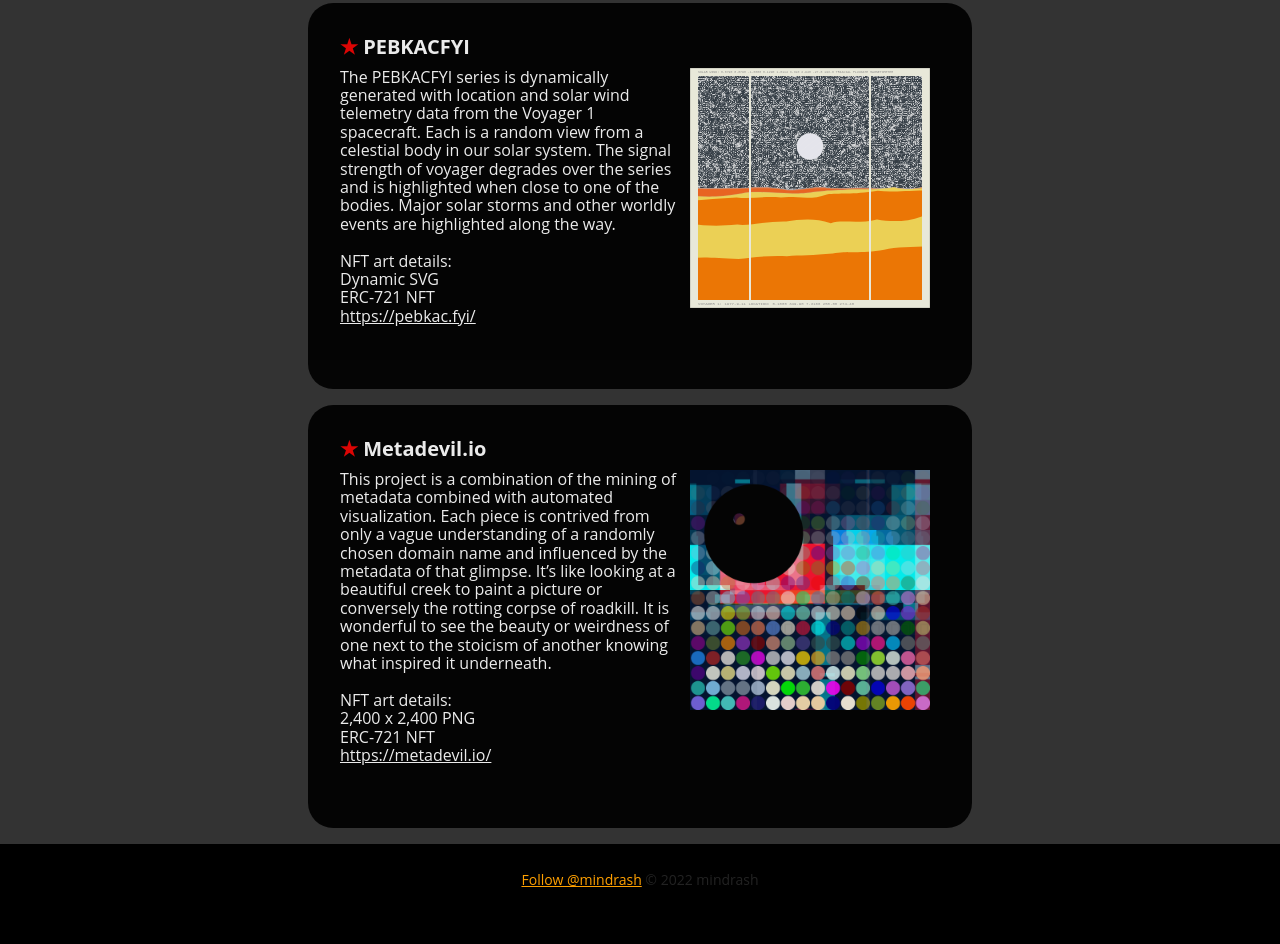
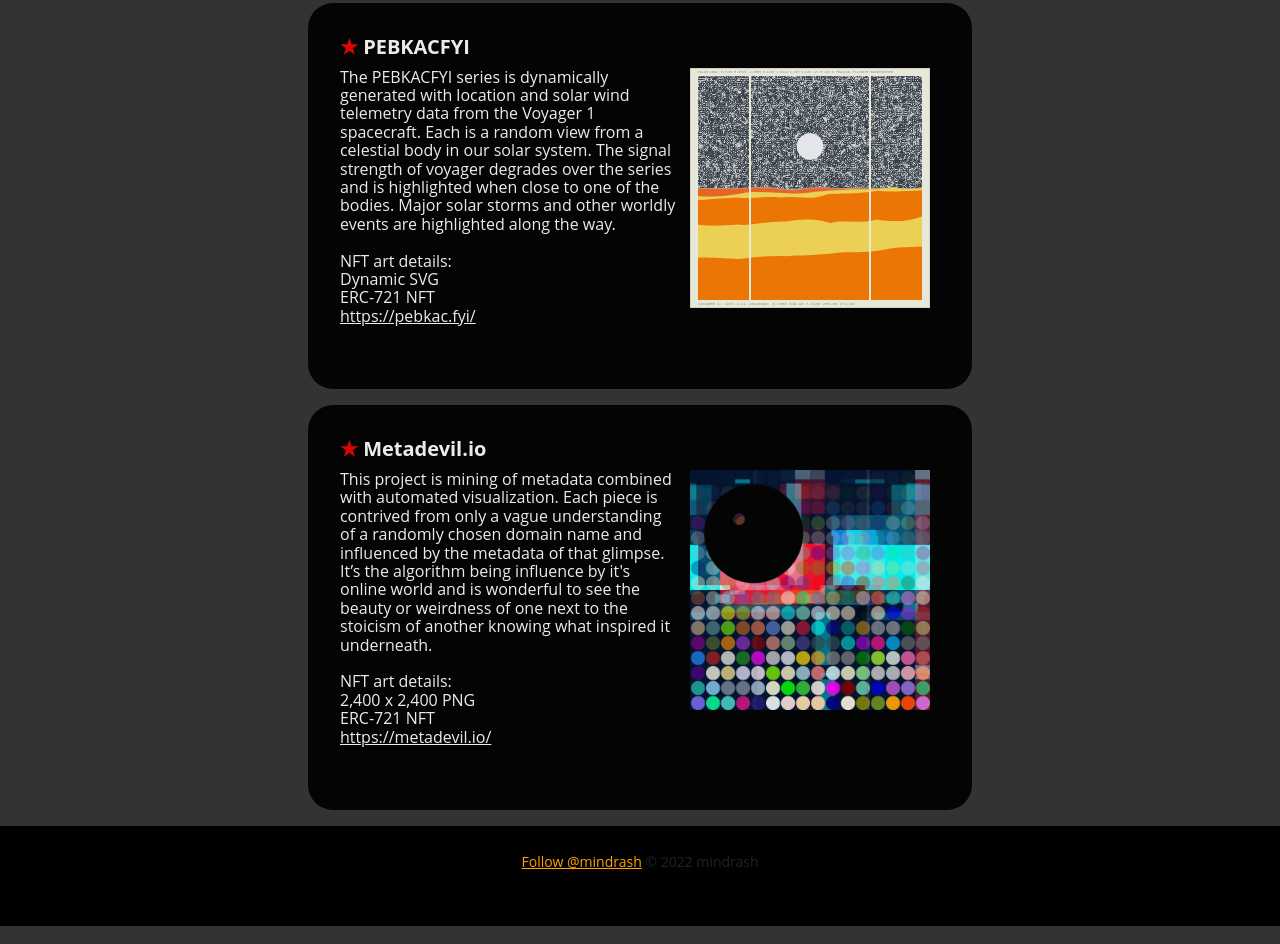
Before and after one commit to mindrash/mindrash, a website built with Parcel: page index.html in a window 1280 px wide. Shown: the part 1673-2617 px from the top of the page. Built offline with nearby package versions, Linux system fonts and the light colour scheme.

Commit message:
metadevil

```diff
--- a/index.html
+++ b/index.html
@@ -538,7 +538,7 @@
     <h3><span style="color: #ef0100;">★</span> Metadevil.io</h3>
     <p style="color: #fff;">
       <a href="https://metadevil.io/"><img src="img/0a13b8ea-c311-40f5-a193-ebada21b8778.png" style="float: right; padding: 0px 10px 10px 10px;width: 40%;max-width: 60%;" /></a>
-      This project is a combination of the mining of metadata combined with automated visualization. Each piece is contrived from only a vague understanding of a randomly chosen domain name and influenced by the metadata of that glimpse. It’s like looking at a beautiful creek to paint a picture or conversely the rotting corpse of roadkill. It is wonderful to see the beauty or weirdness of one next to the stoicism of another knowing what inspired it underneath.
+      This project is mining of metadata combined with automated visualization. Each piece is contrived from only a vague understanding of a randomly chosen domain name and influenced by the metadata of that glimpse. It’s the algorithm being influence by it's online world and is wonderful to see the beauty or weirdness of one next to the stoicism of another knowing what inspired it underneath.
       <br/><br/>
       NFT art details:<br/>
       2,400 x 2,400 PNG<br/>
```
